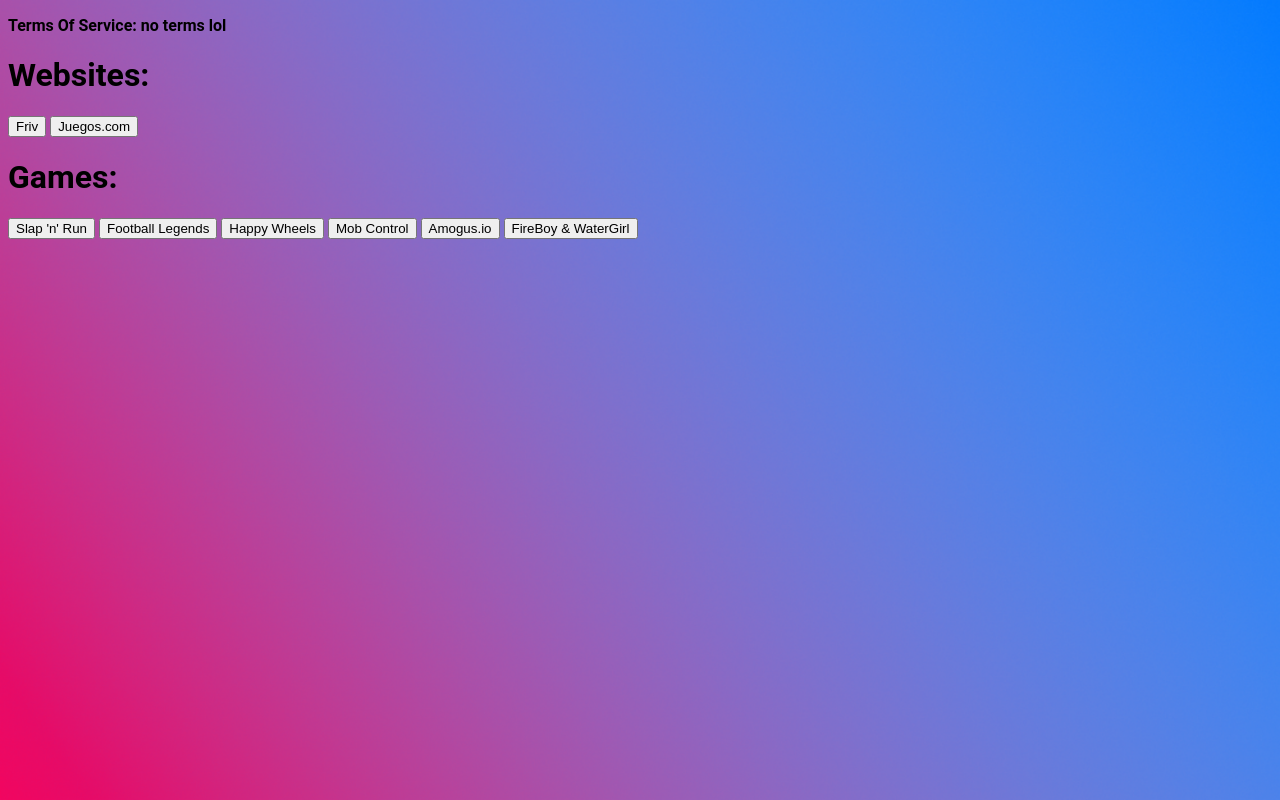
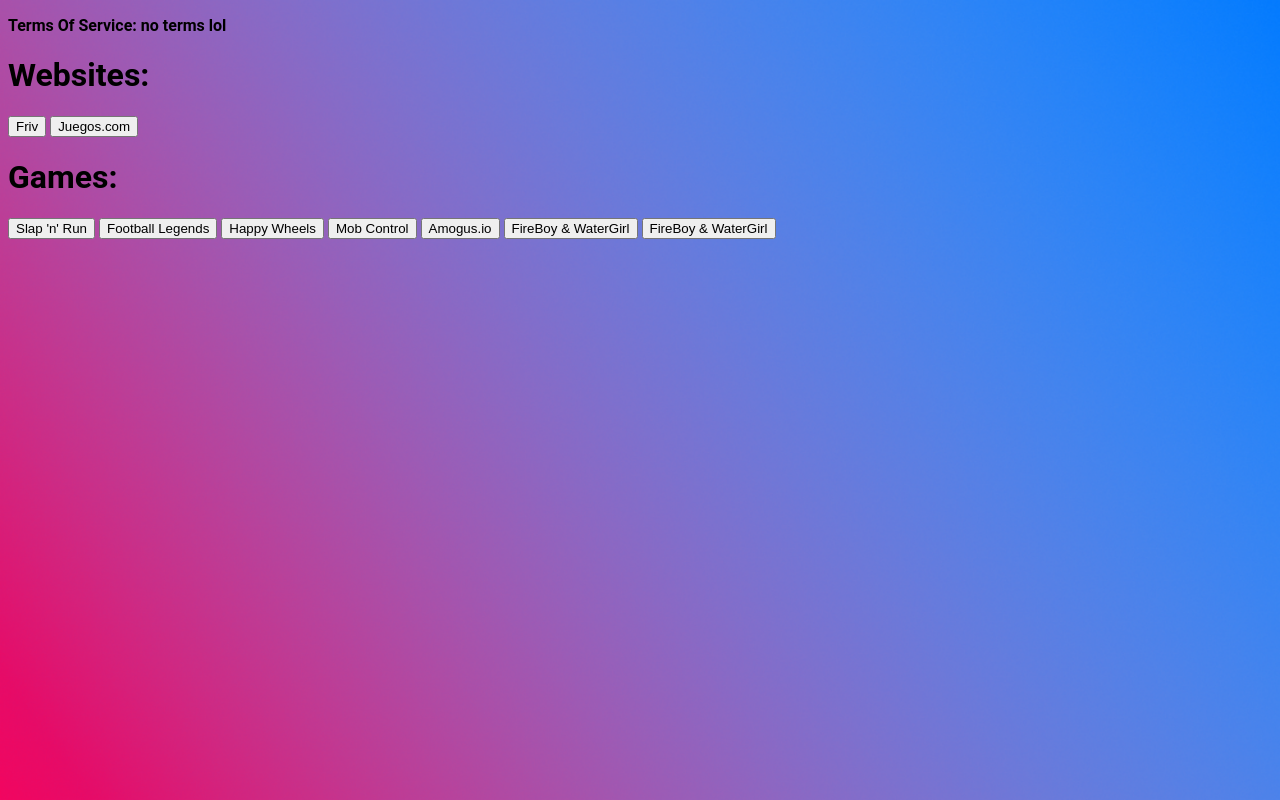
Before and after one commit to 3BCrecker/NotGamesHTML.github.io, a plain HTML site: page index.html in a window 1280 px wide. Drawn offline with Linux system fonts and the light colour scheme; a web font is replaced by a local one.

Commit message:
Update index.html

```diff
--- a/index.html
+++ b/index.html
@@ -56,6 +56,7 @@
             <button type="button" onclick=location.href="mc.html" "">Mob Control</button>
             <button type="button" onclick=location.href="amogusio.html" "">Amogus.io</button>
             <button type="button" onclick=location.href="fbwg.html" "">FireBoy & WaterGirl</button>
+            <button type="button" onclick=location.href="dinogamehackorcheat.html" "">FireBoy & WaterGirl</button>
         </body>
 </head>
 
```
